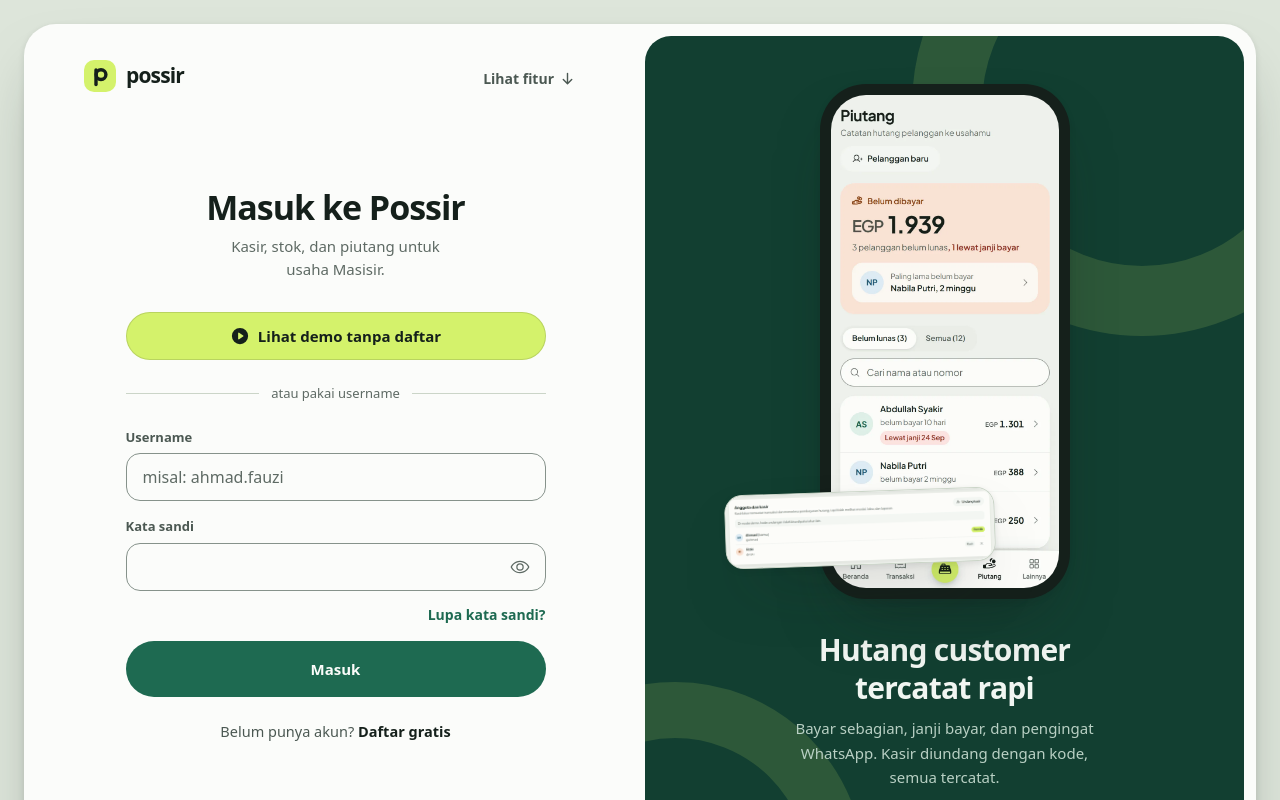
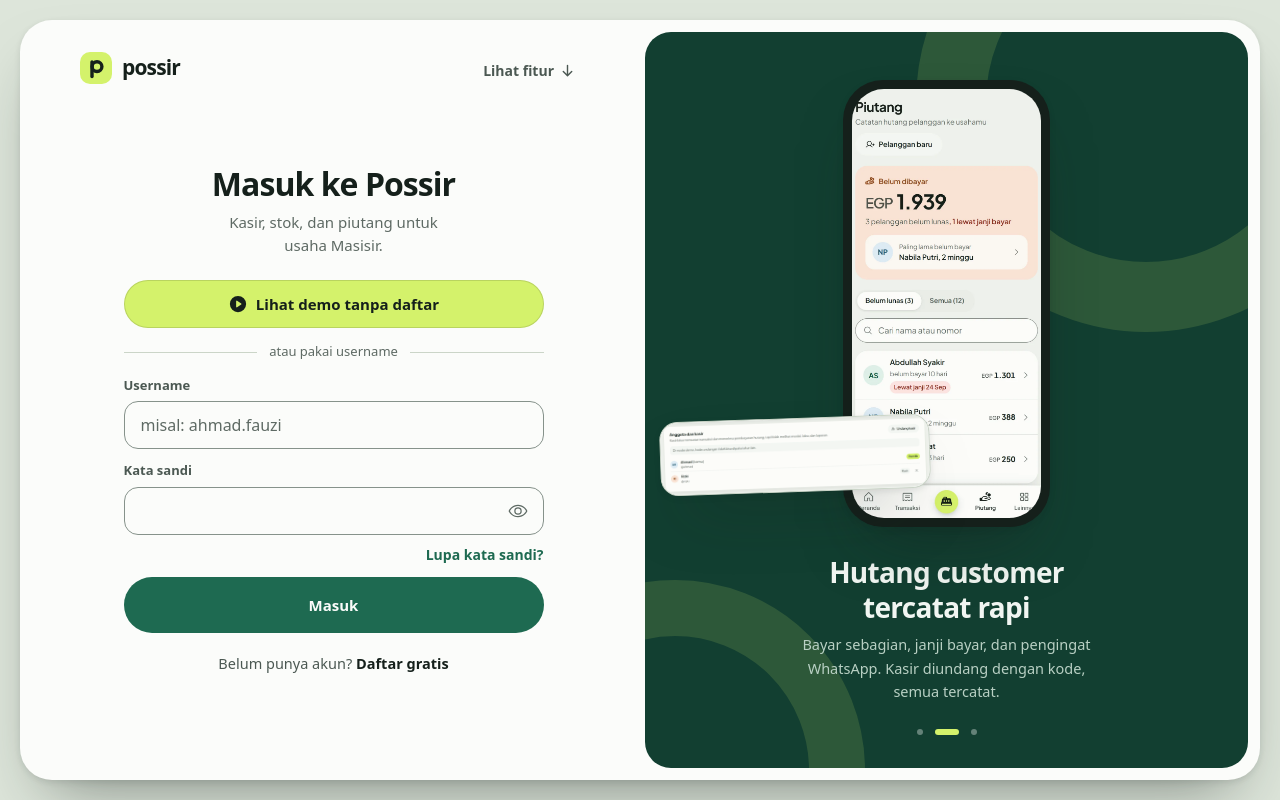
Before and after one commit to farishiddiq/test-web-pos-awal23, a React (Vite) app: page /masuk in a window 1280 px wide. Shown: the top 800 px of the page. Built offline with nearby package versions, Linux system fonts and the light colour scheme; no server answers.

Commit message:
Login pas satu layar

```diff
--- a/src/features/auth/auth-page.tsx
+++ b/src/features/auth/auth-page.tsx
@@ -7,6 +7,7 @@
 import { Button } from '@/components/ui/button';
 import { Field, TextInput } from '@/components/ui/form';
 import { normalizeUsername, toAuthEmail, usernameError } from '@/lib/username';
+import { cn } from '@/lib/util';
 import { AuthShowcase } from './auth-showcase';
 import { BrandFooter, BusinessMarquee, EgyptDetails, FactsBand, FeatureTour, FinalCta, GrowthFeatures, Showcase, Testimonials } from './landing-sections';
 
@@ -31,9 +32,10 @@
   return (
     <div className="landing min-h-dvh overflow-x-clip">
       {/* Layar masuk: form di kiri, panel merek dengan screenshot asli di kanan */}
-      <section className="p-2.5 md:p-4 lg:p-6">
-        <div className="mx-auto grid min-h-[calc(100dvh-20px)] max-w-[1320px] grid-cols-1 gap-2.5 rounded-[32px] bg-surface p-2.5 shadow-[var(--shadow-float)] md:min-h-[calc(100dvh-32px)] md:p-3 lg:min-h-[calc(100dvh-48px)] lg:grid-cols-2">
-          <div className="flex min-w-0 flex-col px-4 pb-4 pt-4 md:px-8 md:pt-6 lg:px-12">
+      {/* Di laptop: tepat satu layar (100dvh), isi menyesuaikan tinggi layar */}
+      <section className="p-2.5 md:p-4 lg:h-[100dvh] lg:min-h-[600px] lg:p-5">
+        <div className="mx-auto grid min-h-[calc(100dvh-20px)] max-w-[1320px] grid-cols-1 gap-2.5 rounded-[32px] bg-surface p-2.5 shadow-[var(--shadow-float)] md:min-h-[calc(100dvh-32px)] md:p-3 lg:h-full lg:min-h-0 lg:grid-cols-2">
+          <div className="flex min-w-0 flex-col px-4 pb-4 pt-4 md:px-8 md:pt-6 lg:min-h-0 lg:overflow-y-auto lg:px-12 lg:pt-5">
             <div className="flex items-center justify-between gap-3">
               <Logo />
               <a href="#fitur" className="inline-flex items-center gap-1.5 rounded-full px-3 py-2 text-[14px] font-semibold text-ink-2 hover:text-ink">
@@ -41,17 +43,17 @@
               </a>
             </div>
 
-            <div ref={formRef} id="akun" className="mx-auto flex w-full max-w-[420px] flex-1 scroll-mt-24 flex-col justify-center py-10">
+            <div ref={formRef} id="akun" className="mx-auto flex w-full max-w-[420px] flex-1 scroll-mt-24 flex-col justify-center py-8 lg:py-5 lg:[@media(max-height:820px)]:py-2">
               <AuthForm mode={mode} onModeChange={setMode} />
             </div>
 
-            <div className="flex flex-wrap items-center justify-between gap-3 text-[13.5px] text-ink-3">
+            <div className="flex flex-wrap items-center justify-between gap-3 text-[13.5px] text-ink-3 lg:[@media(max-height:820px)]:hidden">
               <a href="#testimoni" className="hover:text-ink">Testimoni</a>
               <span>© 2026 Possir</span>
             </div>
           </div>
 
-          <AuthShowcase className="min-h-[560px] lg:min-h-0" />
+          <AuthShowcase className="min-h-[560px] lg:h-full lg:min-h-0" />
         </div>
       </section>
 
@@ -155,9 +157,9 @@
   if (!supabaseReady) {
     return (
       <div className="text-center">
-        <h1 className="text-[30px] font-bold tracking-[-0.03em] md:text-[34px]">Coba Possir sekarang</h1>
+        <h1 className="text-[28px] font-bold tracking-[-0.03em] xl:text-[32px]">Coba Possir sekarang</h1>
         <p className="mx-auto mt-2 max-w-[36ch] text-[15px] text-ink-3">5 minggu data contoh toko barang Indonesia dan Asia. Berjalan di browser kamu, tanpa daftar.</p>
-        <div className="mt-8">{demoButton}</div>
+        <div className="mt-6">{demoButton}</div>
         <div className="mt-6 rounded-[16px] bg-surface-2 p-4 text-left text-[13px] leading-relaxed text-ink-2">
           <p className="font-semibold text-ink">Untuk akun sungguhan</p>
           <p className="mt-1">
@@ -187,7 +189,7 @@
   return (
     <form onSubmit={submit} noValidate>
       <div className="text-center">
-        <h1 className="text-[30px] font-bold tracking-[-0.03em] md:text-[34px]">{TITLES[mode]}</h1>
+        <h1 className="text-[28px] font-bold tracking-[-0.03em] xl:text-[32px]">{TITLES[mode]}</h1>
         <p className="mx-auto mt-2 max-w-[36ch] text-[15px] text-ink-3">
           {mode === 'forgot'
             ? 'Khusus akun lama yang daftar pakai email. Akun username: minta admin Possir mengatur ulang kata sandimu.'
@@ -197,8 +199,8 @@
 
       {mode !== 'forgot' && (
         <>
-          <div className="mt-8">{demoButton}</div>
-          <div className="my-6 flex items-center gap-3 text-[13px] text-ink-3">
+          <div className="mt-6">{demoButton}</div>
+          <div className="my-5 flex items-center gap-3 text-[13px] text-ink-3 [@media(max-height:820px)]:my-3.5">
             <span className="h-px flex-1 bg-line" />
             atau pakai username
             <span className="h-px flex-1 bg-line" />
@@ -206,7 +208,7 @@
         </>
       )}
 
-      <div className={mode === 'forgot' ? 'mt-8 grid gap-4' : 'grid gap-4'}>
+      <div className={cn('grid gap-4 [@media(max-height:820px)]:gap-3', mode === 'forgot' && 'mt-8')}>
         {mode === 'register' && (
           <Field label="Nama kamu" htmlFor="auth-name">
             <TextInput id="auth-name" autoComplete="name" value={name} onChange={(e) => setName(e.target.value)} placeholder="Misal: Ahmad Fauzi" />
@@ -217,7 +219,7 @@
             <TextInput id="auth-login" type="email" inputMode="email" autoComplete="email" value={login} onChange={(e) => setLogin(e.target.value)} placeholder="nama@email.com" />
           </Field>
         ) : (
-          <Field label="Username" htmlFor="auth-login" hint={mode === 'register' ? 'Huruf kecil, angka, titik, atau garis bawah. Minimal 3 karakter.' : undefined}>
+          <Field label="Username" htmlFor="auth-login" hint={mode === 'register' ? 'Huruf kecil, angka, titik, atau garis bawah.' : undefined}>
             <TextInput
               id="auth-login"
               autoComplete="username"
@@ -231,12 +233,13 @@
           </Field>
         )}
         {mode !== 'forgot' && (
-          <Field label="Kata sandi" htmlFor="auth-password" hint={mode === 'register' ? 'Minimal 6 karakter.' : undefined}>
+          <Field label="Kata sandi" htmlFor="auth-password">
             <div className="relative">
               <TextInput
                 id="auth-password"
                 type={showPassword ? 'text' : 'password'}
                 autoComplete={mode === 'login' ? 'current-password' : 'new-password'}
+                placeholder={mode === 'register' ? 'Minimal 6 karakter' : undefined}
                 value={password}
                 onChange={(e) => setPassword(e.target.value)}
                 className="pr-12"
@@ -270,7 +273,7 @@
         </Button>
       </div>
 
-      <p className="mt-6 text-center text-[14.5px] text-ink-2">
+      <p className="mt-5 text-center text-[14.5px] text-ink-2">
         {mode === 'login' ? (
           <>
             Belum punya akun?{' '}
--- a/src/features/auth/auth-showcase.tsx
+++ b/src/features/auth/auth-showcase.tsx
@@ -1,6 +1,6 @@
 import { useEffect, useState } from 'react';
 import { cn } from '@/lib/util';
-import { ClipShot, PhoneShot } from './landing-sections';
+import { ClipShot } from './landing-sections';
 
 // Panel merek di samping form masuk: screenshot asli (npm run screenshots) yang berganti,
 // dengan satu kartu potongan layar lain yang "melayang" seperti di contoh desain.
@@ -44,7 +44,7 @@
     <section
       aria-label="Fitur Possir"
       aria-roledescription="carousel"
-      className={cn('relative isolate flex flex-col overflow-hidden rounded-[26px] bg-[var(--deep)] px-6 pb-8 pt-10 text-[var(--on-deep)] md:px-10', className)}
+      className={cn('relative isolate flex flex-col overflow-hidden rounded-[26px] bg-[var(--deep)] px-6 pb-6 pt-8 text-[var(--on-deep)] md:px-10 lg:pt-10', className)}
       onPointerEnter={(e) => e.pointerType === 'mouse' && setHold(true)}
       onPointerLeave={() => setHold(false)}
       onFocus={() => setHold(true)}
@@ -54,24 +54,37 @@
       <span aria-hidden className="brand-rings -bottom-48 -left-40 -z-10 size-[380px] border-[56px]" />
 
       {/* komposisi screenshot */}
-      <div key={index} className="tour-panel relative mx-auto grid w-full max-w-[440px] flex-1 place-items-center py-2">
-        <PhoneShot src={slide.phone.src} alt={slide.phone.alt} eager={index === 0} className="w-[min(230px,58%)] lg:w-[min(250px,60%)]" />
+      {/* Di laptop, tinggi HP mengikuti sisa tinggi panel supaya satu layar pas tanpa terpotong */}
+      <div key={index} className="tour-panel relative flex w-full flex-1 items-center justify-center py-2 lg:min-h-0">
+        <div className="relative w-[min(230px,58%)] lg:aspect-[390/844] lg:h-full lg:max-h-[540px] lg:w-auto">
+          <div className="rounded-[40px] bg-ink p-[9px] shadow-[var(--shadow-float)] lg:h-full dark:bg-surface-3">
+            <img
+              src={slide.phone.src}
+              alt={slide.phone.alt}
+              width={390}
+              height={844}
+              loading={index === 0 ? 'eager' : 'lazy'}
+              decoding="async"
+              className="block h-auto w-full rounded-[32px] lg:h-full lg:object-cover lg:object-top"
+            />
+          </div>
           <ClipShot
             src={slide.card.src}
             alt={slide.card.alt}
             width={slide.card.width}
             height={slide.card.height}
             maxH={'maxH' in slide.card ? slide.card.maxH : undefined}
-          className={cn('absolute bottom-[8%] left-0 max-w-[62%] rotate-[-2deg] shadow-[var(--shadow-float)] max-sm:hidden', slide.card.className)}
+            className={cn('absolute bottom-[8%] right-[58%] rotate-[-2deg] shadow-[var(--shadow-float)] max-sm:hidden', slide.card.className)}
           />
         </div>
-
-      <div aria-live="polite" className="mx-auto mt-6 max-w-[40ch] text-center">
-        <h2 className="text-[26px] font-bold leading-tight tracking-[-0.025em] md:text-[30px]">{slide.title}</h2>
-        <p className="mt-2.5 text-[15px] leading-relaxed text-[var(--on-deep-2)]">{slide.body}</p>
       </div>
 
-      <div role="tablist" aria-label="Pilih fitur" className="mt-6 flex justify-center gap-2">
+      <div aria-live="polite" className="mx-auto mt-5 max-w-[40ch] shrink-0 text-center">
+        <h2 className="text-[24px] font-bold leading-tight tracking-[-0.025em] xl:text-[28px]">{slide.title}</h2>
+        <p className="mt-2 text-[14.5px] leading-relaxed text-[var(--on-deep-2)]">{slide.body}</p>
+      </div>
+
+      <div role="tablist" aria-label="Pilih fitur" className="mt-4 flex shrink-0 justify-center gap-2">
         {SLIDES.map((s, i) => (
           <button
             key={s.title}
```
Lines whose indentation alone changed are shown as unchanged.
